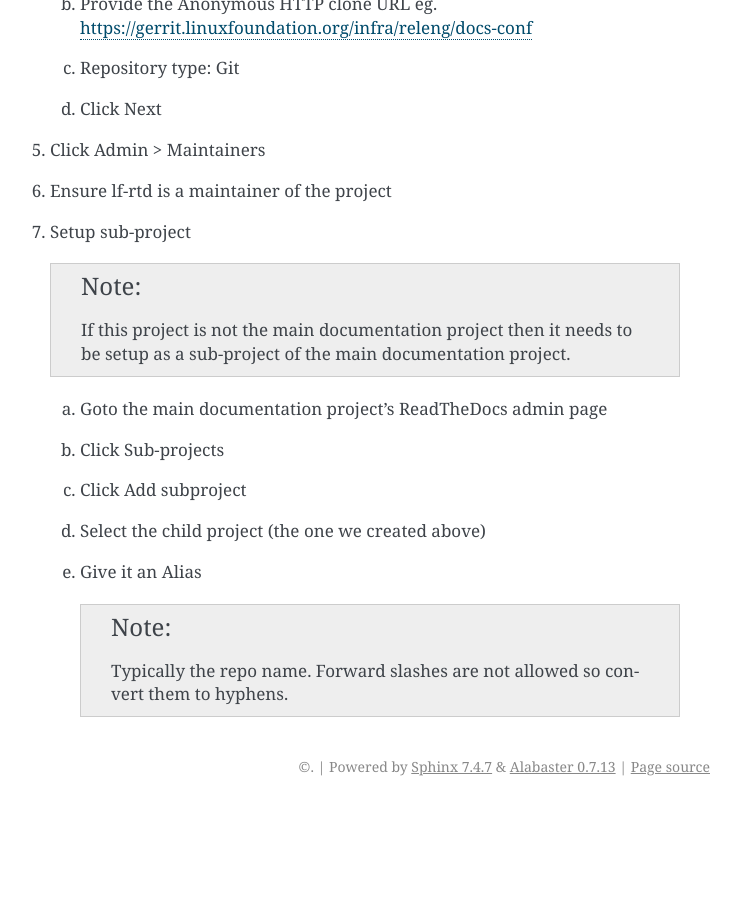
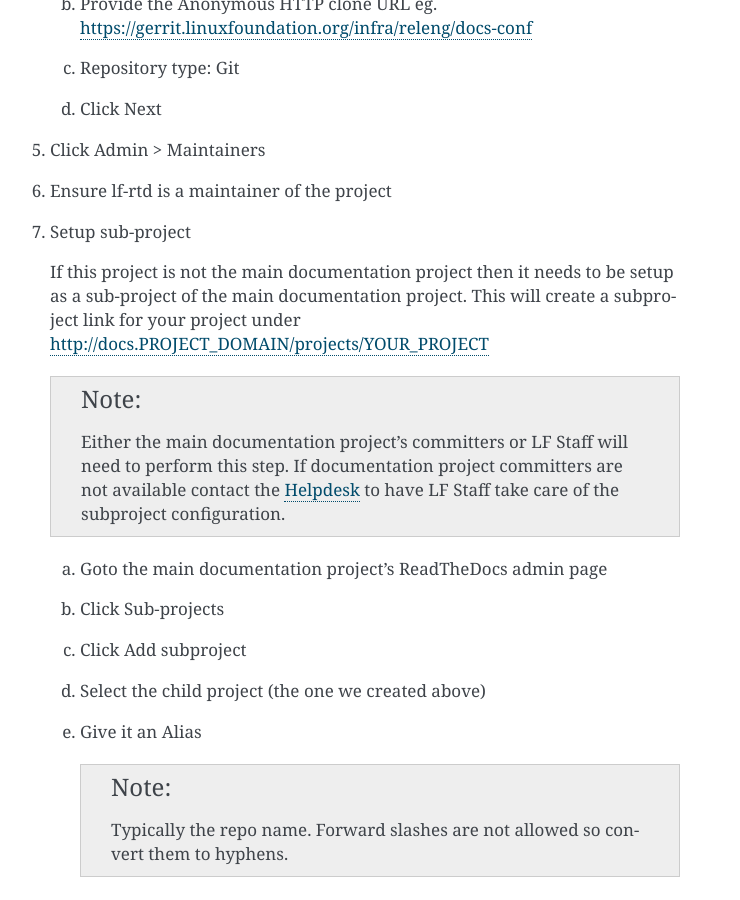
Before and after one commit to lfit/releng-docs, a Sphinx documentation site: the page built from docs/project-documentation.rst, in a window 1280 px wide and 900 px high, scrolled down 2626 px. Shown: the whole window, without its empty margins (400-1140 px from the left). Built offline with Sphinx 7.4.7, drawn with Linux system fonts in a browser that asks for light colours; before the commit the page ends 3432 px from its top, so only the background shows below that.

Commit message:
Add a note about who can add subprojects
Change-Id: Id65d26324dec876eb690896d7fe20eb2f940502f
Signed-off-by: Thanh Ha <thanh.ha@linuxfoundation.org>

```diff
--- a/docs/project-documentation.rst
+++ b/docs/project-documentation.rst
@@ -118,10 +118,17 @@
 #. Ensure lf-rtd is a maintainer of the project
 #. Setup sub-project
 
+   If this project is not the main documentation project then it needs to be
+   setup as a sub-project of the main documentation project. This will create a
+   subproject link for your project under
+   http://docs.PROJECT_DOMAIN/projects/YOUR_PROJECT
+
    .. note::
 
-      If this project is not the main documentation project then it needs to be
-      setup as a sub-project of the main documentation project.
+      Either the main documentation project's committers or LF Staff will
+      need to perform this step. If documentation project committers are not
+      available contact the :ref:`Helpdesk <lfdocs-helpdesk>` to have LF Staff
+      take care of the subproject configuration.
 
    a. Goto the main documentation project's ReadTheDocs admin page
    b. Click Sub-projects
```
